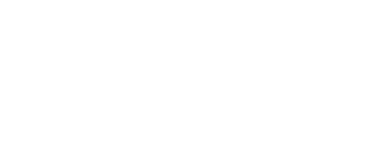
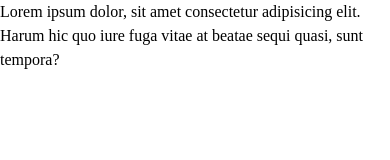
Before and after one commit to Camarederic/Future-Tech, a website: page index.html in a window 390 px wide. Drawn offline with Linux system fonts and the light colour scheme.

Commit message:
Added SASS media query mixins

```diff
--- a/index.html
+++ b/index.html
@@ -11,6 +11,11 @@
     <link rel="stylesheet" href="./styles/main.css" />
   </head>
   <body>
+    <p>
+      Lorem ipsum dolor, sit amet consectetur adipisicing elit. Harum hic quo
+      iure fuga vitae at beatae sequi quasi, sunt tempora?
+    </p>
+
     <script src="./scripts/main.js" type="module" defer></script>
   </body>
 </html>
--- a/styles/_globals.scss
+++ b/styles/_globals.scss
@@ -0,0 +1 @@
+@use "helpers" as *;
--- a/styles/helpers/_media.scss
+++ b/styles/helpers/_media.scss
@@ -0,0 +1,70 @@
+@use "./functions" as *;
+
+$laptop: 1440.98;
+$tablet: 1023.98;
+$mobile: 767.98;
+$mobile-s: 480.98;
+
+@mixin laptop-above {
+  @media (width > rem($laptop)) {
+    @content;
+  }
+}
+
+@mixin laptop {
+  @media (width <= rem($laptop)) {
+    @content;
+  }
+}
+
+@mixin tablet-above {
+  @media (width > rem($tablet)) {
+    @content;
+  }
+}
+
+@mixin tablet {
+  @media (width <= rem($tablet)) {
+    @content;
+  }
+}
+
+@mixin mobile-above {
+  @media (width > rem($mobile)) {
+    @content;
+  }
+}
+
+@mixin mobile {
+  @media (width <= rem($mobile)) {
+    @content;
+  }
+}
+
+@mixin mobile-s-above {
+  @media (width > rem($mobile-s)) {
+    @content;
+  }
+}
+
+@mixin mobile-s {
+  @media (width <= rem($mobile-s)) {
+    @content;
+  }
+}
+
+@mixin hover($hasActiveEffectOnMobile: true) {
+  @media (any-hover: hover) {
+    &:hover {
+      @content;
+    }
+  }
+
+  @if ($hasActiveEffectOnMobile) {
+    @media (any-hover: none) {
+      &:active {
+        @content;
+      }
+    }
+  }
+}
```
Also changed, not shown: styles/main.css, 1 other file.
